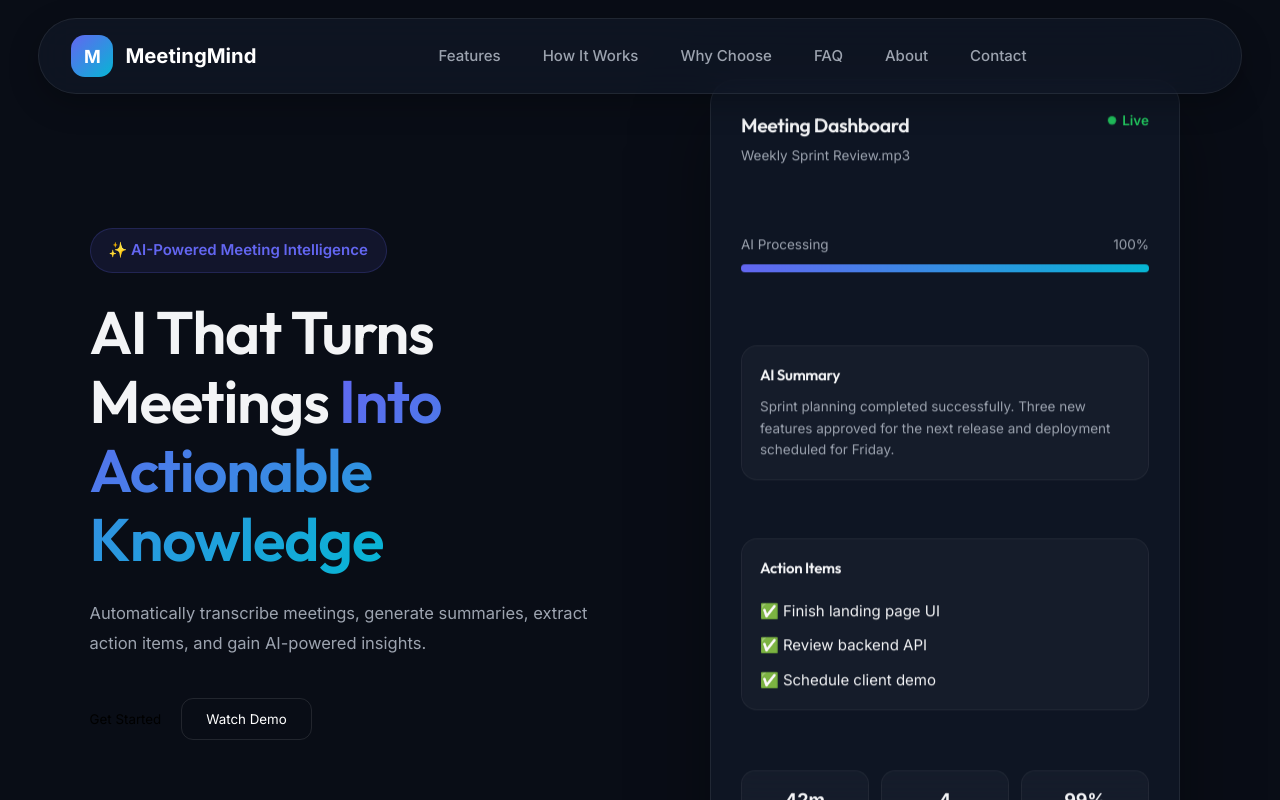
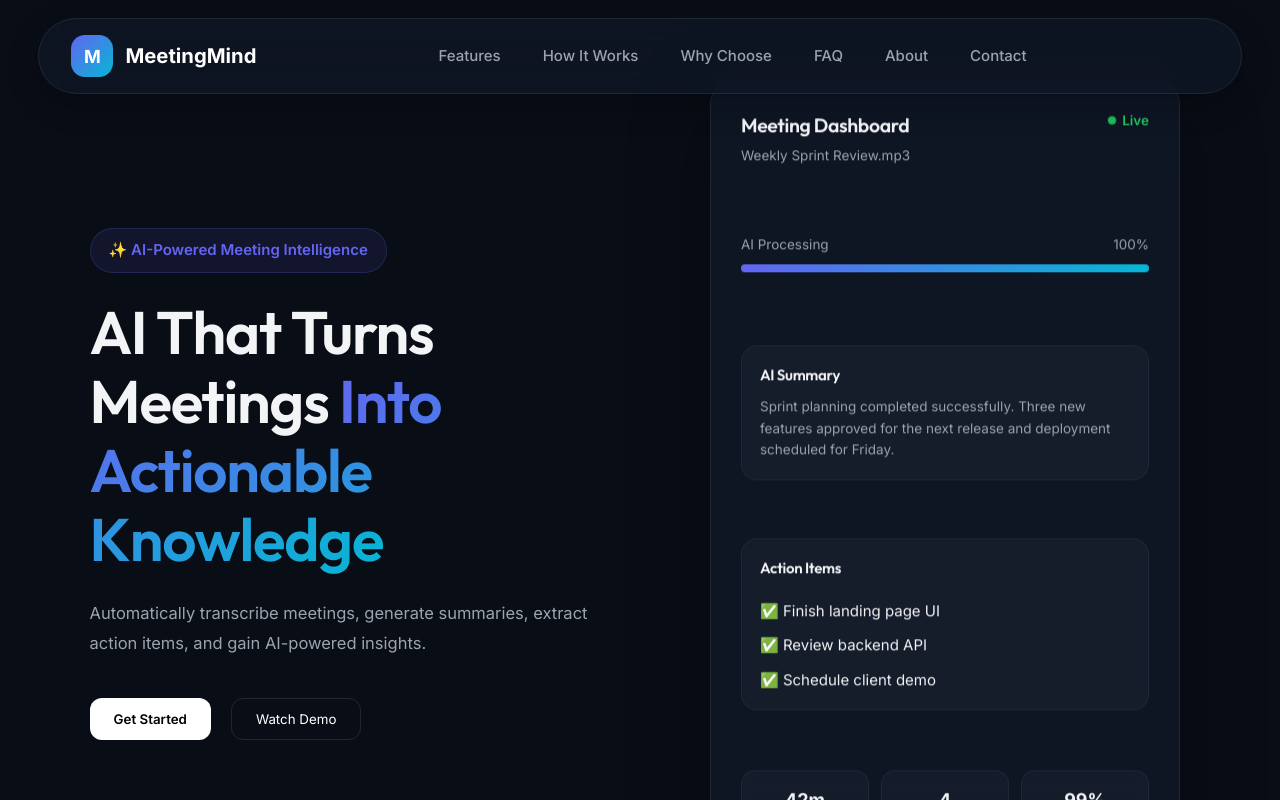
Before and after one commit to Sadan-01/meeting-frontend, a React (Vite) app: page / in a window 1280 px wide. Built offline with nearby package versions, Linux system fonts and the light colour scheme; no server answers.

Commit message:
Update hero button styling and redirect logout to landing page

```diff
--- a/src/App.jsx
+++ b/src/App.jsx
@@ -388,8 +388,21 @@ if (!user) {
                 <span style={{ fontSize: '0.75rem', color: 'var(--text-muted)', textOverflow: 'ellipsis', overflow: 'hidden', whiteSpace: 'nowrap' }}>{user.email}</span>
               </div>
             )}
-            <button className="btn-ghost" onClick={logout} style={{ color: 'var(--text-muted)', padding: '0.25rem', borderRadius: '4px', cursor: 'pointer' }} title="Logout">
-              <LogOut size={16} />
+            <button
+                className="btn-ghost"
+                onClick={() => {
+                logout();
+                setShowAuth(false);
+            }}
+            style={{
+                color: 'var(--text-muted)',
+                padding: '0.25rem',
+                borderRadius: '4px',
+                cursor: 'pointer'
+            }}
+                title="Logout"
+            >
+                <LogOut size={16} />
             </button>
           </div>
         </div>
--- a/src/styles/hero.css
+++ b/src/styles/hero.css
@@ -588,6 +588,16 @@ border:1px solid rgba(99,102,241,.25);
 
 }
 
+.start-btn {
+    padding: 12px 24px;
+    border-radius: 12px;
+    border: none;
+    background: white;
+    color: black;
+    font-weight: 600;
+    cursor: pointer;
+}
+
 .start-btn,
 .demo-btn{
 
```
